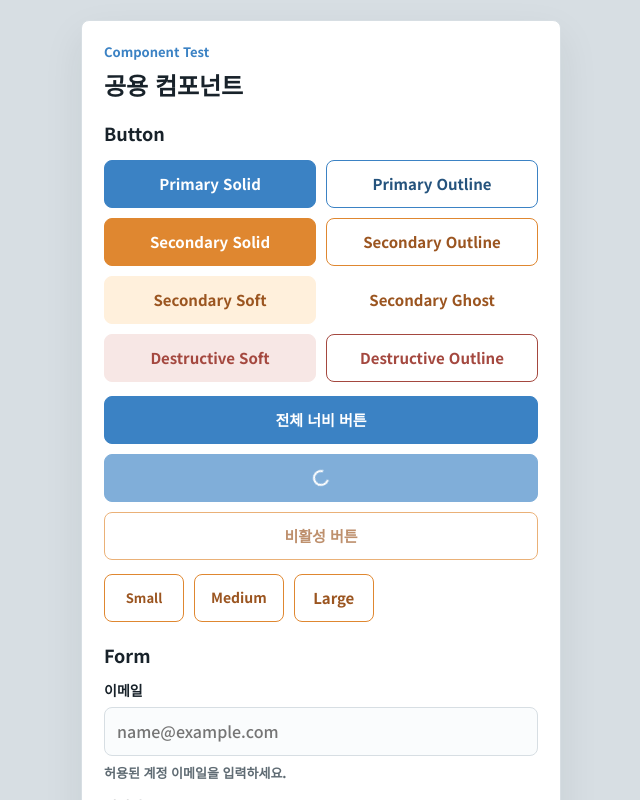
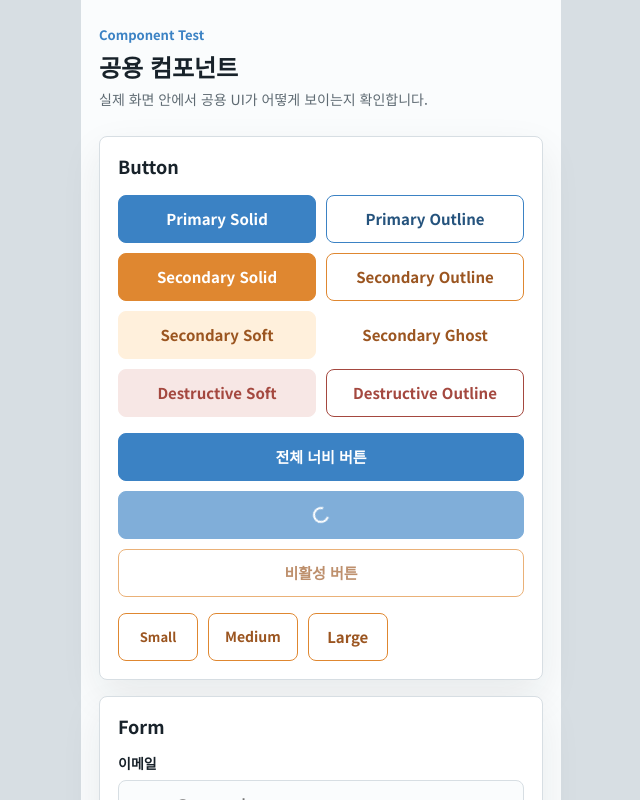
Before and after one commit to qpow1018/health-checker, a Next.js app: page /component-test in a window 1280 px wide. Shown: the top 800 px of the page, without its empty margins (319-959 px from the left). Built offline with nearby package versions, Linux system fonts and the light colour scheme.

Commit message:
Align component test page with app layout

```diff
--- a/src/app/component-test/ComponentTestClient.tsx
+++ b/src/app/component-test/ComponentTestClient.tsx
@@ -21,10 +21,13 @@ export function ComponentTestClient() {
 
   return (
     <main className={styles["component-test-page"]}>
-      <section className={styles.surface}>
-        <header className={styles.header}>
+      <div className={styles["app-canvas"]}>
+        <header className={styles.topbar}>
           <p className={styles.eyebrow}>Component Test</p>
           <h1>공용 컴포넌트</h1>
+          <p className={styles["topbar-description"]}>
+            실제 화면 안에서 공용 UI가 어떻게 보이는지 확인합니다.
+          </p>
         </header>
 
         <section className={styles.section} aria-labelledby="button-section-title">
@@ -195,7 +198,7 @@ export function ComponentTestClient() {
             </Button>
           </div>
         </section>
-      </section>
+      </div>
 
       <ConfirmModal
         isOpen={isPrimaryConfirmOpen}
--- a/src/app/component-test/componentTestPage.module.scss
+++ b/src/app/component-test/componentTestPage.module.scss
@@ -1,40 +1,66 @@
 .component-test-page {
   min-height: 100svh;
-  padding: max(20px, env(safe-area-inset-top)) 16px max(28px, env(safe-area-inset-bottom));
+  color: $text;
 
-  .surface {
-    display: grid;
-    gap: 22px;
+  .app-canvas {
+    position: relative;
+    display: flex;
+    flex-direction: column;
     width: min(100%, $app-max-width);
+    min-height: 100svh;
     margin: 0 auto;
-    border: 1px solid $border;
-    border-radius: $radius;
-    padding: 22px;
-    background: #ffffff;
-    box-shadow: 0 16px 40px rgba(24, 34, 42, 0.08);
+    padding: max(18px, env(safe-area-inset-top)) 18px
+      max(28px, env(safe-area-inset-bottom));
+    background: $gray-100;
   }
 
-  .header {
-    display: grid;
-    gap: 8px;
+  .topbar {
+    padding-top: 8px;
+
+    h1 {
+      margin: 0;
+      font-size: 24px;
+      line-height: 1.22;
+    }
   }
 
   .eyebrow {
+    margin: 0 0 8px;
     color: $primary;
     font-size: 13px;
-    font-weight: 700;
+    font-weight: 800;
     line-height: 1.4;
+  }
+
+  .topbar-description {
+    margin: 8px 0 0;
+    color: $text-secondary;
+    font-size: 14px;
+    line-height: 1.5;
   }
 
   .section {
     display: grid;
-    gap: 14px;
+    gap: 16px;
     min-width: 0;
+    border: 1px solid $border;
+    border-radius: $radius;
+    padding: 18px;
+    background: #ffffff;
+    box-shadow: 0 16px 40px rgba(24, 34, 42, 0.08);
 
     h2 {
       margin: 0;
       font-size: 18px;
       line-height: 1.3;
+    }
+
+    &:first-of-type {
+      margin-top: 26px;
+    }
+
+    & + .section {
+      margin-top: 16px;
     }
   }
 
```
